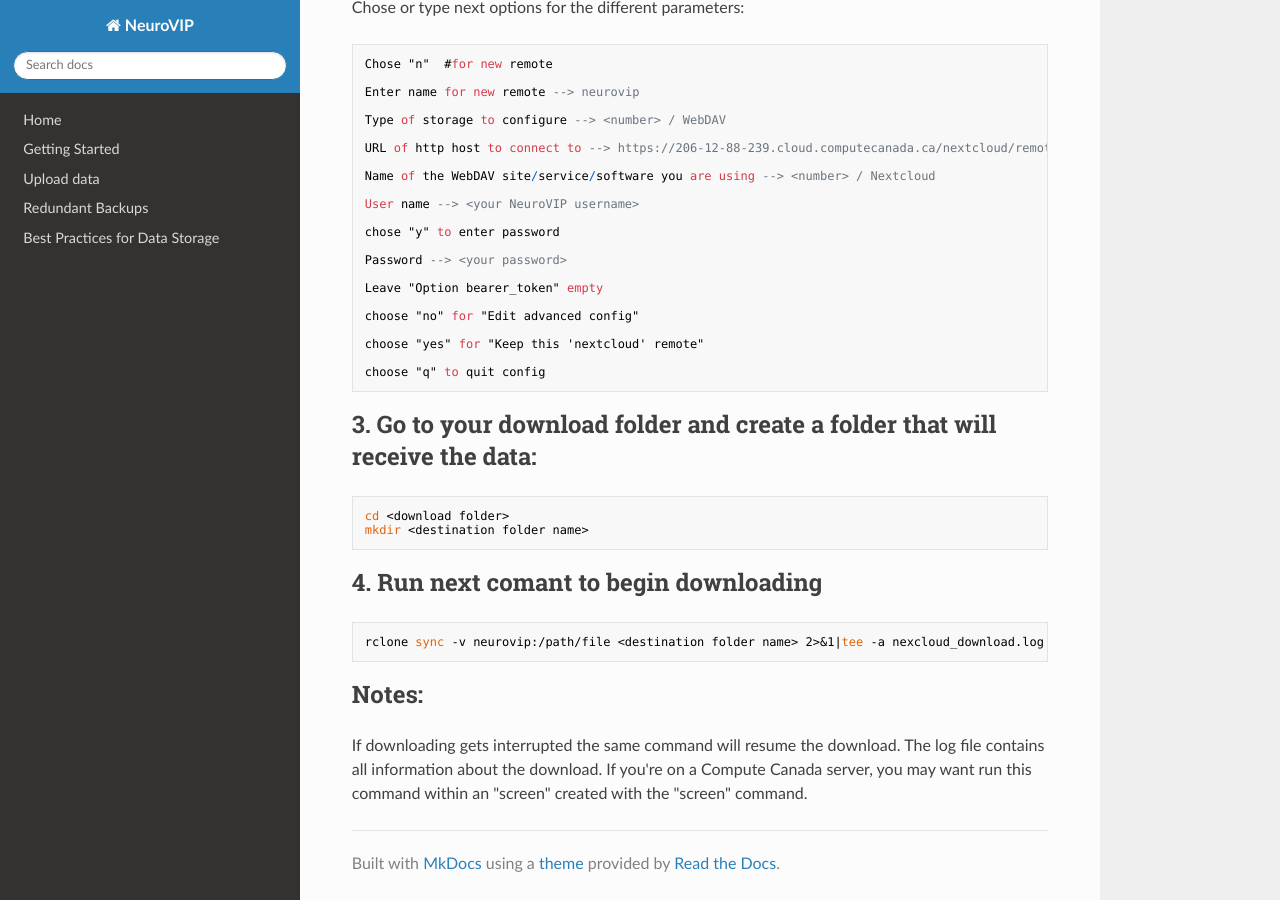
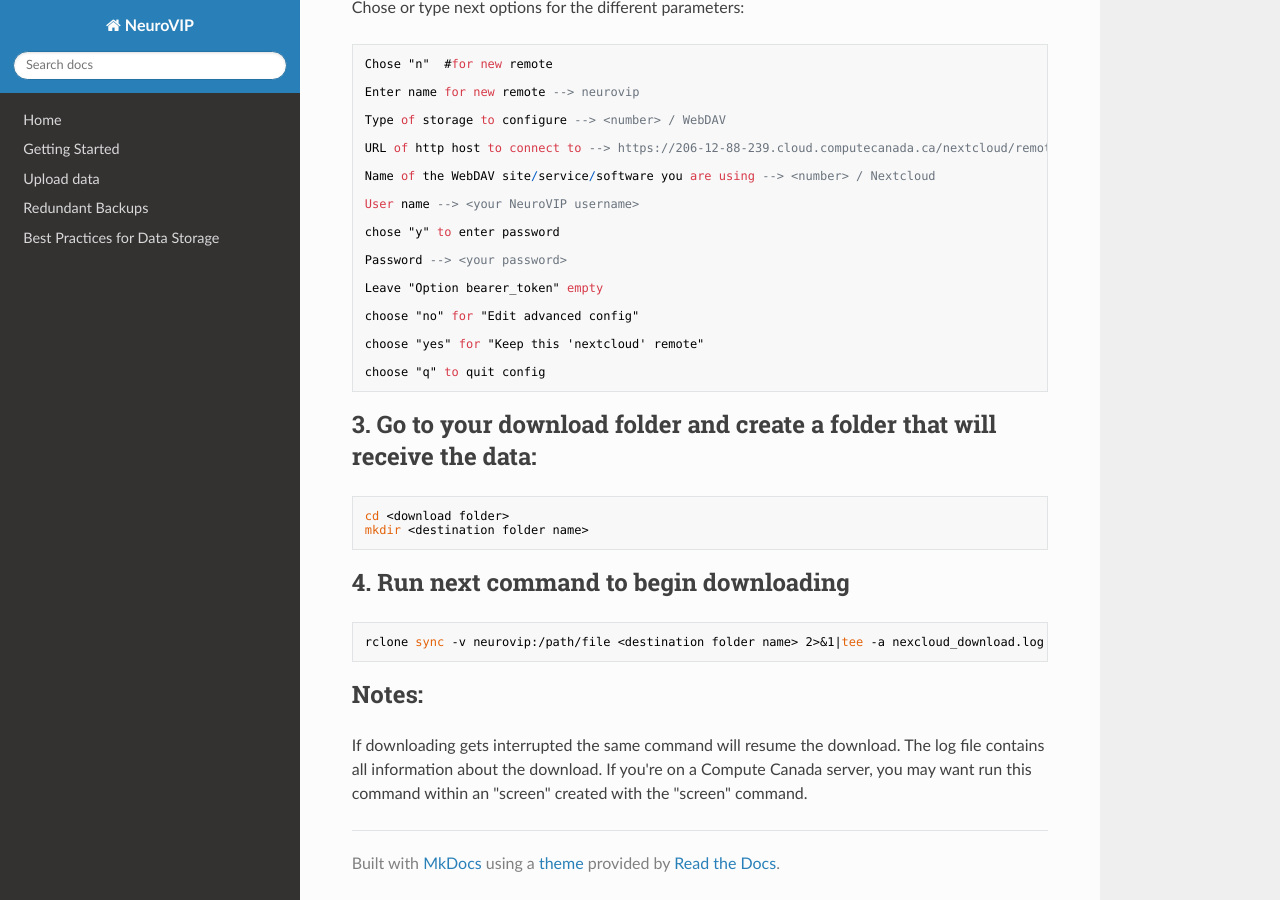
Before and after one commit to neurobioinfo/Neuro_Bioinfo_Core.Nextcloud, an MkDocs documentation site: the page built from docs/download_data.md, in a window 1280 px wide and 900 px high, scrolled down 612 px. Built offline with MkDocs 1.6.1, drawn with Linux system fonts in a browser that asks for light colours; nearby versions of some CDN libraries.

````diff
--- a/docs/download_data.md
+++ b/docs/download_data.md
@@ -49,7 +49,7 @@
 mkdir <destination folder name>
 ```
 
-## 4. Run next comant to begin downloading
+## 4. Run next command to begin downloading
 ```
 rclone sync -v neurovip:/path/file <destination folder name> 2>&1|tee -a nexcloud_download.log
 ```
````
Also changed, not shown: site/index.html, site/search/search_index.json, 1 other file.
